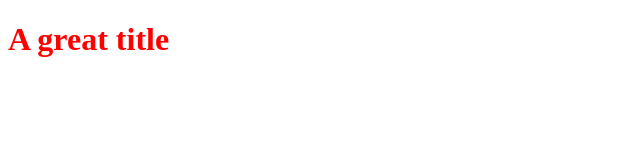
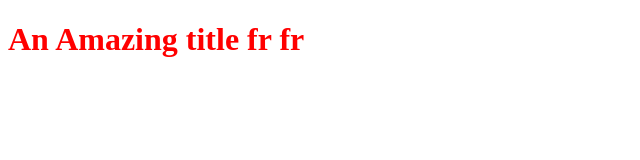
Before and after one commit to Imaaann/testFolder, a plain HTML site: page index.html in a window 1280 px wide. Shown: the whole page, without its empty margins (0-640 px from the left). Drawn offline with Linux system fonts and the light colour scheme.

Commit message:
Updated the title

```diff
--- a/index.html
+++ b/index.html
@@ -5,6 +5,6 @@
     <link rel="stylesheet" type="text/css" href="styles.css">
 </head>
 <body>
-    <h1>A great title</h1>
+    <h1>An Amazing title fr fr</h1>
 </body>
 </html>
```
